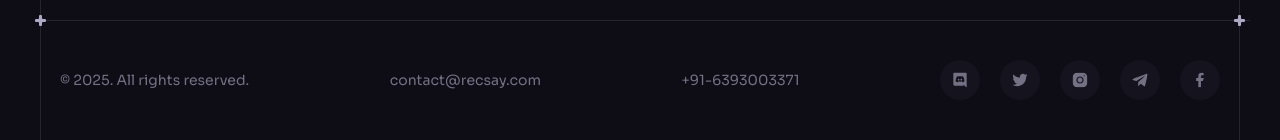
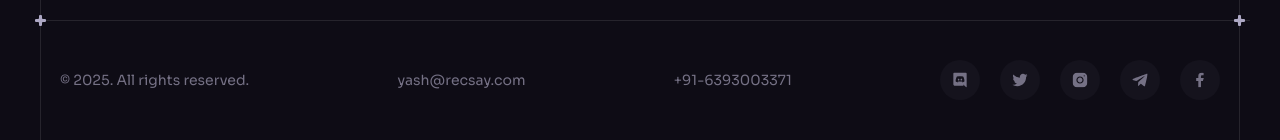
Before and after one commit to yashyr916/RecSay, a React (Vite) app: page / in a window 1280 px wide. Shown: the part 9490-9630 px from the top of the page. Built offline with nearby package versions, Linux system fonts and the light colour scheme.

Commit message:
Fixed a bug in App.js

```diff
--- a/src/components/Footer.jsx
+++ b/src/components/Footer.jsx
@@ -10,7 +10,7 @@ const Footer = () => {
           © {new Date().getFullYear()}. All rights reserved.
         </p>
         <p className="caption text-n-4 lg:block">
-          contact@recsay.com
+          yash@recsay.com
 
         </p>
         <p className="caption text-n-4 lg:block">
```
